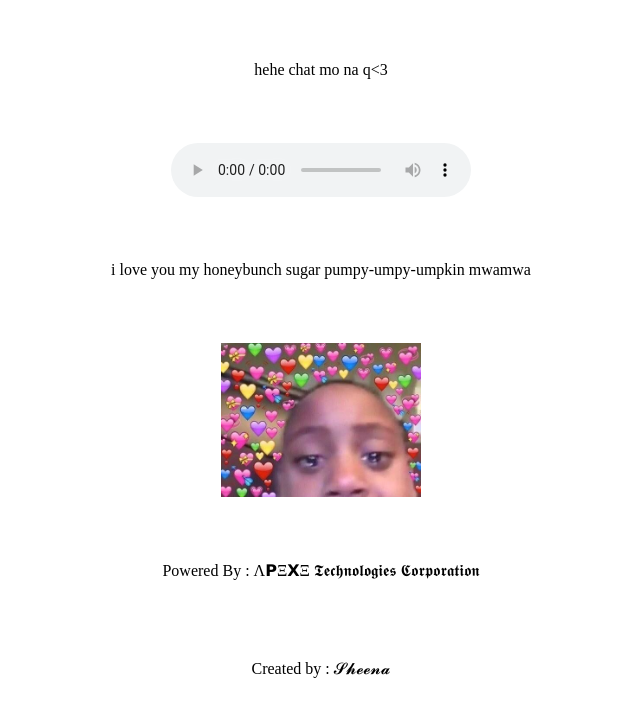
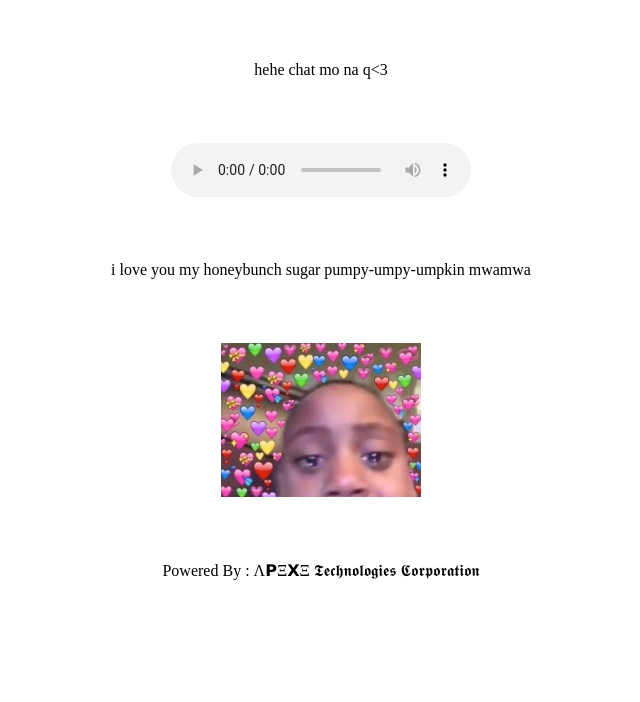
Before and after one commit to hydro-tech-co/Anti-rejection-girl-version, a plain HTML site: page yes.html in a window 1280 px wide. Shown: the part 359-1061 px from the top of the page, without its empty margins (319-959 px from the left). After the commit the page ends 963 px from the top, so only its background shows below. Drawn offline with Linux system fonts and the light colour scheme.

Commit message:
Update yes.html

```diff
--- a/yes.html
+++ b/yes.html
@@ -19,7 +19,6 @@
 				<p class="ay">i love you my honeybunch sugar pumpy-umpy-umpkin mwamwa</p>
 				<img src="crykilig.jpeg" alt="">
 				<p>Powered By : Λ𝗣Ξ𝗫Ξ 𝕿𝖊𝖈𝖍𝖓𝖔𝖑𝖔𝖌𝖎𝖊𝖘 𝕮𝖔𝖗𝖕𝖔𝖗𝖆𝖙𝖎𝖔𝖓</apexe></p>
-                                <p>Created by : 𝓢𝓱𝓮𝓮𝓷𝓪</apexe></p>
                 </div>
 
 </body>
```
